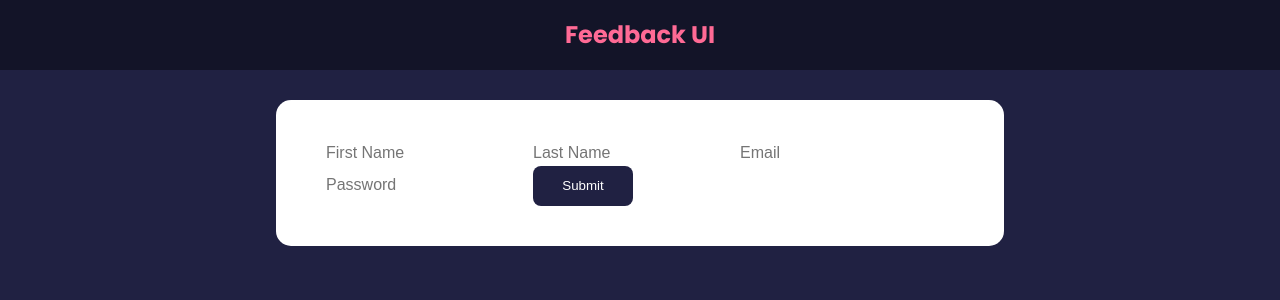
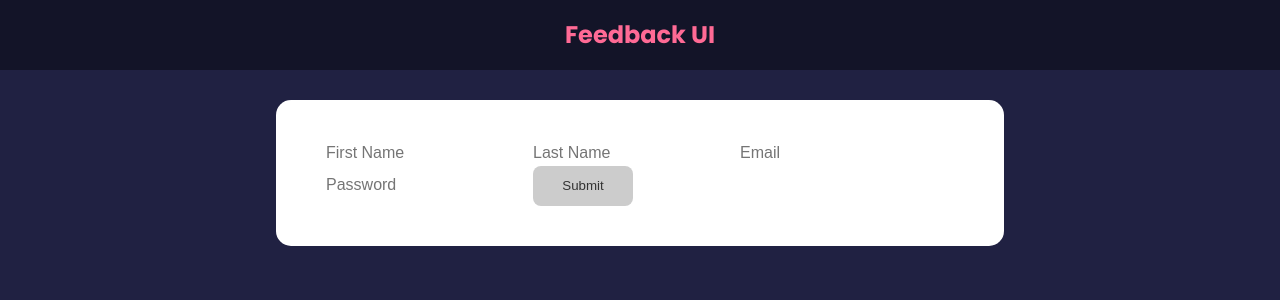
Before and after one commit to Dustin1386/react-tutorial-traversy, a React (Create React App) app: page /registration in a window 1280 px wide. Shown: the top 300 px of the page. Built offline with nearby package versions, Linux system fonts and the light colour scheme.

Commit message:
more form validation

```diff
--- a/src/components/Registration.js
+++ b/src/components/Registration.js
@@ -15,8 +15,9 @@ const schema = yup.object().shape({
 
 
 function Registration() {
-    const {register, handleSubmit, setError, formState:{errors}, reset} = useForm({
+    const {register, handleSubmit, formState:{errors, isValid, isDirty}, reset,} = useForm({
         resolver: yupResolver(schema),
+        mode: 'onChange',
         defaultValues: {
           fname: '',
           lname: '',
@@ -28,7 +29,9 @@ function Registration() {
     const submitForm = (data) => {
       reset()
       console.log(data)
+
     }
+    console.log(isValid, 'isDirty')
 
   return (
     <>
@@ -45,7 +48,7 @@ function Registration() {
 
 
 
-        <Button type="submit">Submit</Button>
+        <Button type="submit" isDisabled={!isValid || !isDirty}>Submit</Button>
 
       </form>
     </>
```
